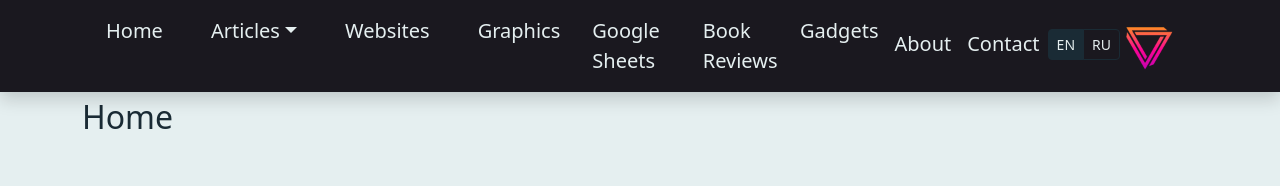
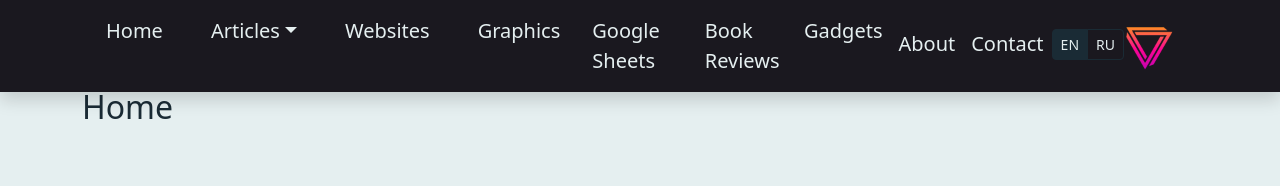
Before and after one commit to Noah3141/NoahSteckley, a React (Create React App) app: page / in a window 1280 px wide. Shown: the top 186 px of the page. Built offline with nearby package versions, Linux system fonts and the light colour scheme.

Commit message:
End of 4/5/23

```diff
--- a/src/App.jsx
+++ b/src/App.jsx
@@ -25,7 +25,7 @@ function App() {
     <>
       <Router>
         <Navbar />
-        <div style={{ paddingTop: "66px" }}>
+        <div style={{ paddingTop: "56px" }}>
           <Crumbtrail />
 
           <Routes>
--- a/src/components/inc/Navbar.jsx
+++ b/src/components/inc/Navbar.jsx
@@ -97,20 +97,19 @@ function Navbar() {
               </Link>
             </li>
           </ul>
-
           {/* The right hand side */}
-
           <ul className="navbar-nav ms-auto me-4 mb-2 mb-lg-0">
-            <li className="nav-item  ">
+            <li className="nav-item">
               <Link className="nav-link text-light" to="/about">
                 About
               </Link>
             </li>
-            <li className="nav-item  ">
+            <li className="nav-item">
               <Link className="nav-link text-light  " to="/contact">
                 Contact
               </Link>
             </li>
+            <li className="nav-item">{"             "}</li>
 
             <li className="nav-item radio text-light">
               <div
@@ -149,8 +148,8 @@ function Navbar() {
               </div>
             </li>
 
-            <li>
-              <Link className="navbar-brand m-0 ms-1" to="/">
+            <li className="navbar-item">
+              <Link className="navbar-brand m-0" to="/">
                 <img className="img " width="50px" src={logo} alt="logo" />
               </Link>
             </li>
```
Also changed, not shown: src/index.jsx (renamed from src/index.js).
